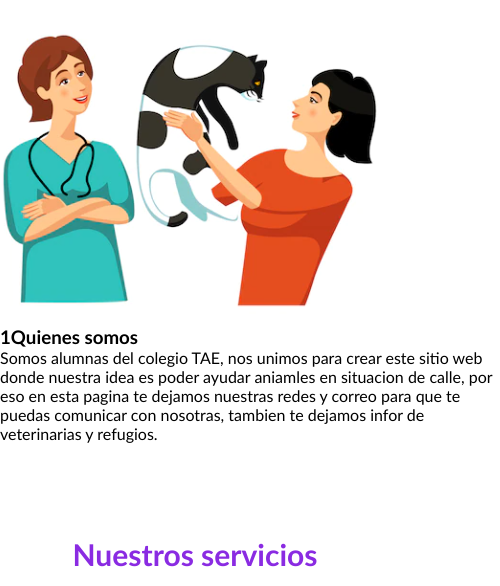
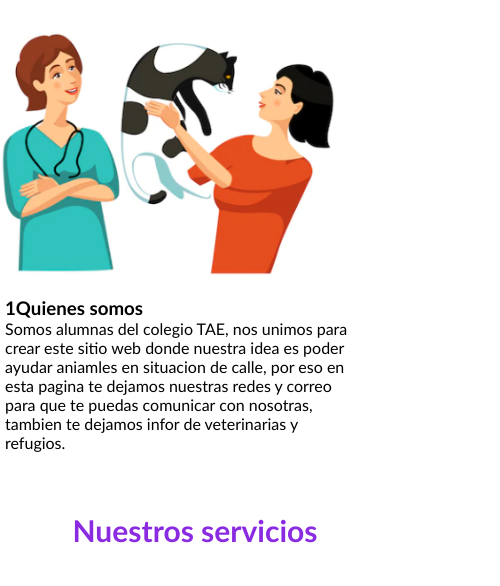
Before and after one commit to emiifernandez123/Eco-animales, a plain HTML site: page index.html in a window 390 px wide. Shown: the part 632-1218 px from the top of the page, 500 px wide, since content can reach past the window. Drawn offline with Linux system fonts and the light colour scheme.

Commit message:
Update main.css

```diff
--- a/main.css
+++ b/main.css
@@ -148,8 +148,7 @@ footer{
 
 
 
-
-@media  only  screen and (max-width:800px) {
+@media  only  screen and (max-width:450px) {
 
 .conimg{
     display: block;
@@ -159,7 +158,7 @@ footer{
     margin-top: 30px;
 }
 .pepeharry{display:block}
-}
+
 
 .contenedorsobre-nosotras{
     height: auto;
@@ -168,3 +167,13 @@ footer{
     display: flex;
     flex-direction: column;
 }
+.contenidos-textos{
+    width: 90%;
+    margin: 5px;
+}
+
+.imagen-sobre-nostras{
+    width: 90%;
+}
+
+}
```
